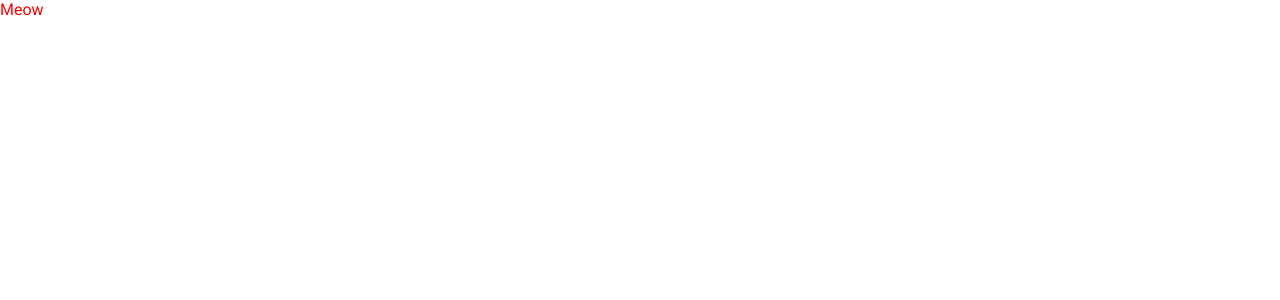
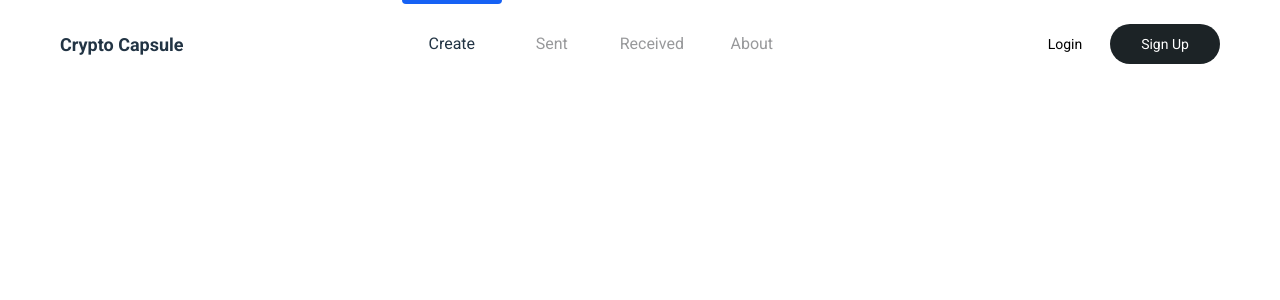
Before and after one commit to chase-manning/crypto-capsule, a React (Create React App) app in the folder website/: page / in a window 1280 px wide. Shown: the top 300 px of the page. Built offline with nearby package versions, Linux system fonts and the light colour scheme.

Commit message:
:rocket: add header

```diff
--- a/website/src/components/App.tsx
+++ b/website/src/components/App.tsx
@@ -1,12 +1,19 @@
 import React from "react";
 import styled from "styled-components";
+import Header from "./Header";
 
 const StyledApp = styled.div`
-  color: red;
+  height: 100%;
+  display: flex;
+  flex-direction: column;
 `;
 
 const App = () => {
-  return <StyledApp>Meow</StyledApp>;
+  return (
+    <StyledApp>
+      <Header />
+    </StyledApp>
+  );
 };
 
 export default App;
```
